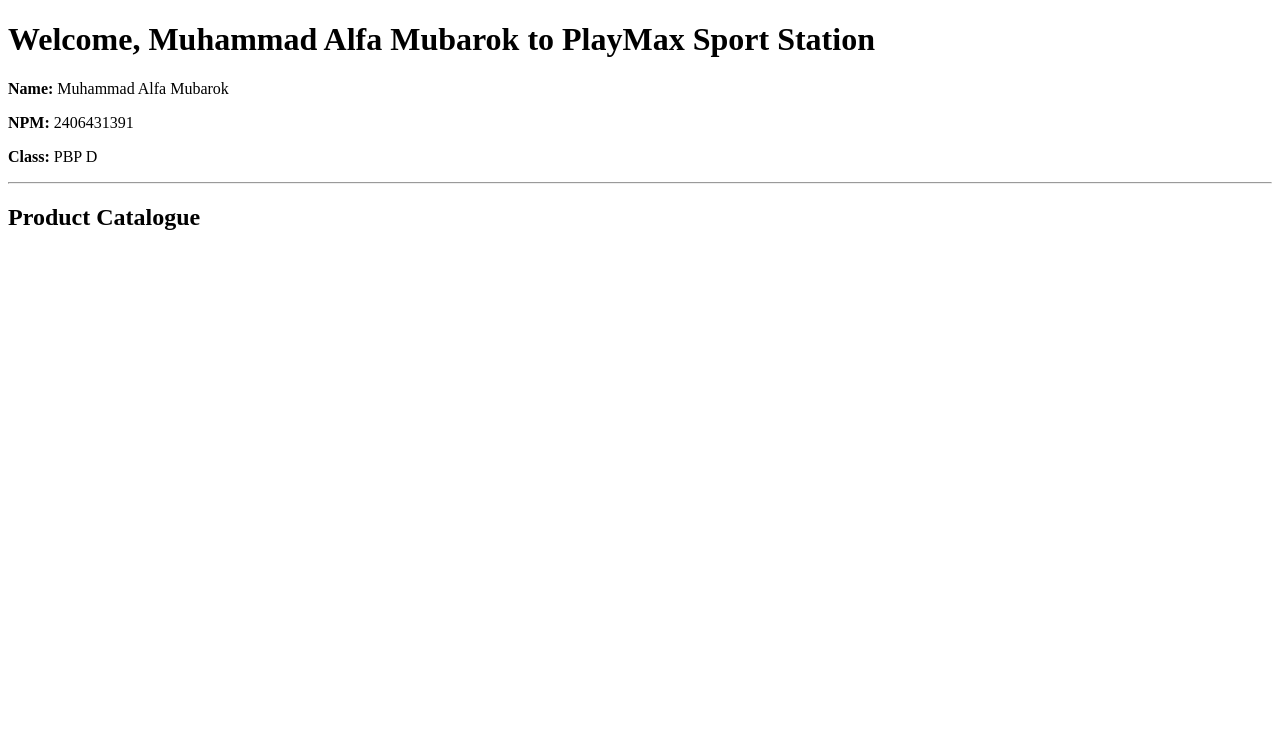
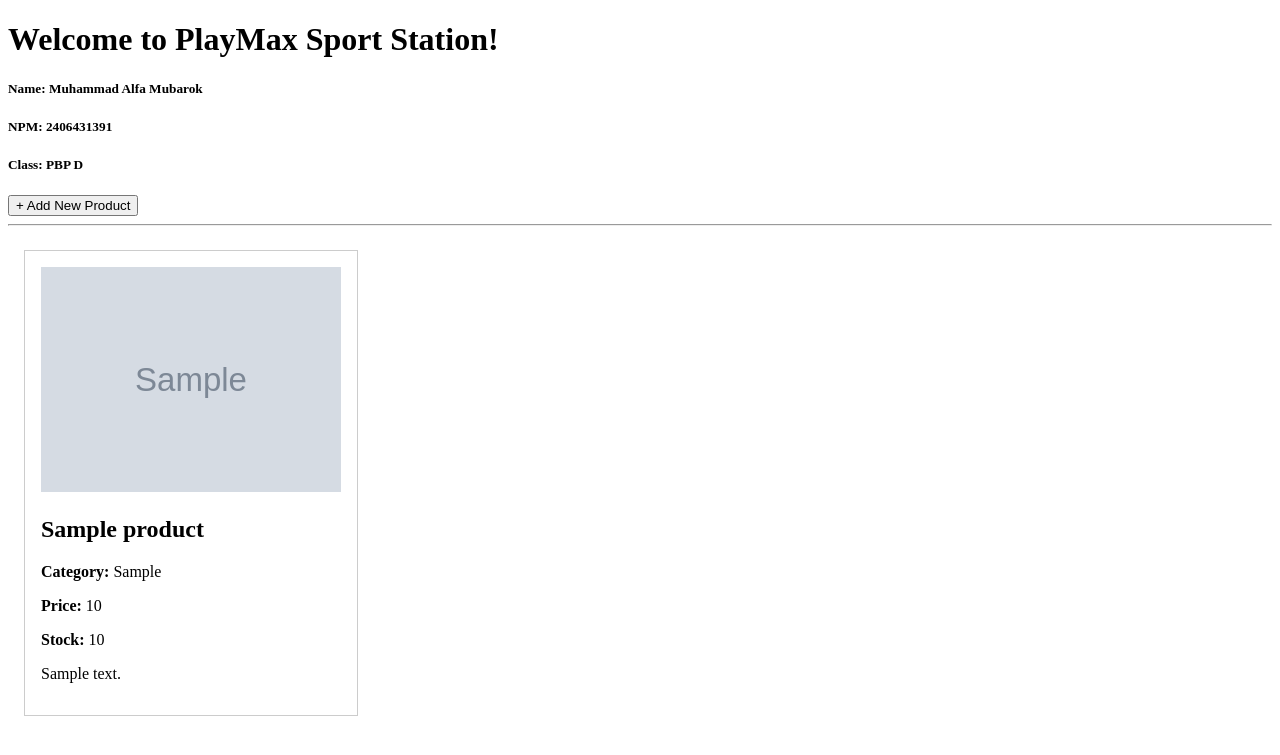
Before and after one commit to alfa-algoritma/playmax, a Django app: page / in a window 1280 px wide. Shown: the top 755 px of the page. Run offline with Django 5.2, Linux system fonts and the light colour scheme; tables that the repository leaves empty hold one stand-in row (values such as "Sample post"); grey boxes marked "Sample" are stand-in pictures.

Commit message:
Tugas 3 PBP

```diff
--- a/main/models.py
+++ b/main/models.py
@@ -4,9 +4,8 @@
     name = models.CharField(max_length=255)
     price = models.IntegerField()
     description = models.TextField()
-    category = models.CharField(max_length=100)
+    category = models.CharField(max_length=255)
     thumbnail = models.URLField()
-    category = models.CharField(max_length=255)
     is_featured = models.BooleanField(default=False)
     stock = models.IntegerField(default=0)
     created_at = models.DateTimeField(auto_now_add=True)
--- a/main/templates/main.html
+++ b/main/templates/main.html
@@ -2,31 +2,33 @@
 <html lang="en">
 <head>
     <meta charset="UTF-8">
-    <title>PlayMax Sport Station</title>
+    <meta name="viewport" content="width=device-width, initial-scale=1.0">
+    <title>PlayMax Store</title>
+    <style>
+        .product-card { border: 1px solid #ccc; padding: 16px; margin: 16px; width: 300px; display: inline-block; vertical-align: top; }
+        .product-card img { max-width: 100%; height: auto; }
+    </style>
 </head>
 <body>
-    <h1>Welcome, {{ name }} to PlayMax Sport Station</h1>
+    <h1>Welcome to {{ app_name }}!</h1>
+    <h5>Name: {{ name }}</h5>
+    <h5>NPM: {{ npm }}</h5>
+    <h5>Class: {{ class }}</h5>
 
-    <!-- Informasi Mahasiswa dari views.py -->
-    <p><strong>Name:</strong> {{ name }}</p>
-    <p><strong>NPM:</strong> {{ npm }}</p>
-    <p><strong>Class:</strong> {{ class }}</p>
-
-    <hr>
-
-    <!-- Judul Katalog Produk -->
-    <h2>Product Catalogue</h2>
+    <a href="{% url 'main:create_product' %}">
+        <button>+ Add New Product</button>
+    </a>
+    <hr/>
 
     {% for product in products %}
-        <div>
-            <img src="{{ product.thumbnail }}" alt="{{ product.name }}" width="200">
-            <h3>{{ product.name }}</h3>
-            <p><strong>Kategori:</strong> {{ product.category }}</p>
-            <p><strong>Harga:</strong> Rp {{ product.price }}</p>
-            <p><strong>Deskripsi:</strong> {{ product.description }}</p>
+        <div class="product-card">
+            <img src="{{ product.thumbnail }}" alt="{{ product.name }}">
+            <h2>{{ product.name }}</h2>
+            <p><strong>Category:</strong> {{ product.category }}</p>
+            <p><strong>Price:</strong> {{ product.price }}</p>
+            <p><strong>Stock:</strong> {{ product.stock }}</p>
+            <p>{{ product.description }}</p>
         </div>
-        <hr>
     {% endfor %}
-
 </body>
 </html>
--- a/main/urls.py
+++ b/main/urls.py
@@ -1,8 +1,13 @@
 from django.urls import path
-from main.views import show_main
+from main.views import show_main, create_product, show_xml, show_json, show_xml_by_id, show_json_by_id
 
 app_name = 'main'
 
 urlpatterns = [
     path('', show_main, name='show_main'),
+    path('create-product', create_product, name='create_product'),
+    path('xml/', show_xml, name='show_xml'),
+    path('json/', show_json, name='show_json'),
+    path('xml/<int:id>/', show_xml_by_id, name='show_xml_by_id'),
+    path('json/<int:id>/', show_json_by_id, name='show_json_by_id'),
 ]
--- a/main/views.py
+++ b/main/views.py
@@ -1,15 +1,47 @@
 from django.shortcuts import render
+from main.models import Product
+from django.http import HttpResponseRedirect
+from main.forms import ProductForm
+from django.urls import reverse
+from django.http import HttpResponse
+from django.core import serializers
 
 def show_main(request):
+    products = Product.objects.all()
+
     context = {
         'app_name': 'PlayMax Sport Station',
         'name': 'Muhammad Alfa Mubarok',
         'npm': '2406431391',
         'class': 'PBP D',
-        'product_name': 'Adidas Adizero Evo SL',
-        'product_price': 2600000,
-        'product_description': 'Boost ur running performance',
-        'product_category': 'Running Shoes',
-        'product_stock': 25,
+        'products': products # Mengirimkan data produk ke template
     }
     return render(request, "main.html", context)
+
+def create_product(request):
+    form = ProductForm(request.POST or None)
+
+    if form.is_valid() and request.method == "POST":
+        # Jika form valid, simpan data ke database
+        form.save()
+        # Redirect kembali ke halaman utama
+        return HttpResponseRedirect(reverse('main:show_main'))
+
+    context = {'form': form}
+    return render(request, "create_product.html", context)
+
+def show_xml(request):
+    data = Product.objects.all()
+    return HttpResponse(serializers.serialize("xml", data), content_type="application/xml")
+
+def show_json(request):
+    data = Product.objects.all()
+    return HttpResponse(serializers.serialize("json", data), content_type="application/json")
+
+def show_xml_by_id(request, id):
+    data = Product.objects.filter(pk=id)
+    return HttpResponse(serializers.serialize("xml", data), content_type="application/xml")
+
+def show_json_by_id(request, id):
+    data = Product.objects.filter(pk=id)
+    return HttpResponse(serializers.serialize("json", data), content_type="application/json")
--- a/playmax/settings.py
+++ b/playmax/settings.py
@@ -142,3 +142,5 @@
 # https://docs.djangoproject.com/en/5.2/ref/settings/#default-auto-field
 
 DEFAULT_AUTO_FIELD = 'django.db.models.BigAutoField'
+
+CSRF_TRUSTED_ORIGINS = ['https://muhammad-alfa41-playmax.pbp.cs.ui.ac.id']
```
Also changed, not shown: main/forms.py (added, +7 -0 lines), main/templates/create_product.html (added, +25 -0 lines), README.md.
